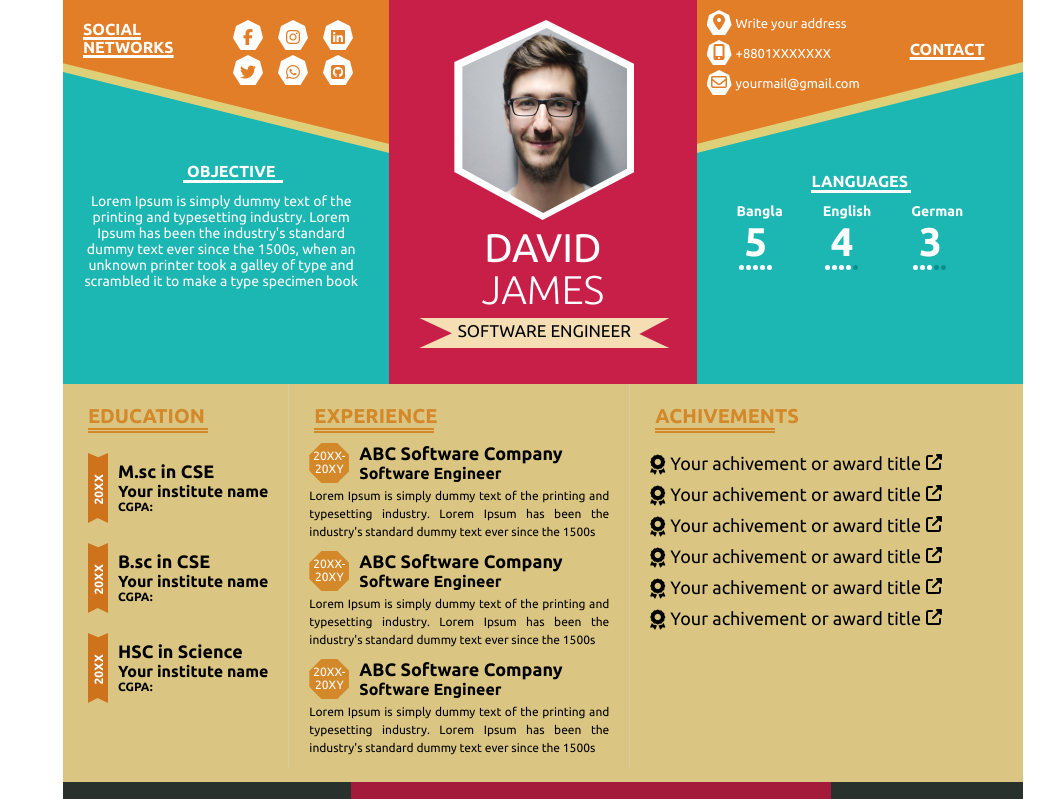
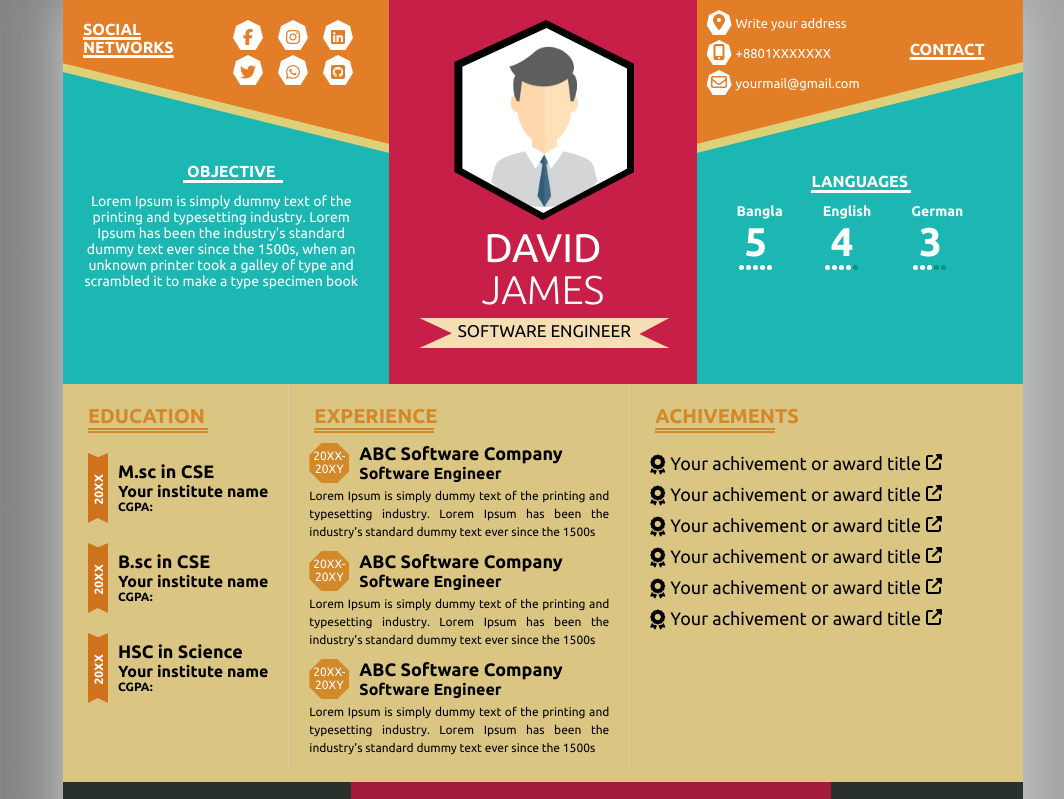
Before and after one commit to mohammadalihera/RESUME_13_N21, a plain HTML site: page index.html in a window 1280 px wide. Shown: the top 799 px of the page, without its empty margins (97-1161 px from the left). Drawn offline with Linux system fonts and the light colour scheme.

Commit message:
push resume13

```diff
--- a/index.html
+++ b/index.html
@@ -58,7 +58,7 @@
 			</div>
 			<div class="up-mid">
 				<div class="image">
-					<img src="pic.jpg" alt="">
+					<img src="pic.png" alt="">
 				</div>
 				<div class="name-1">DAVID</div>
 				<div class="name-2">JAMES</div>
--- a/styles.css
+++ b/styles.css
@@ -9,7 +9,7 @@
 }
 
 body{
-	background: linear-gradient(to right, #ffffff, #ffffff);
+	background: linear-gradient(to right, #838282, #a8a6a6);
 	margin: 0;
 	padding: 0;
 }
@@ -21,6 +21,8 @@ body{
 	background: rgb(255, 255, 255);
 	margin-left: auto;
 	margin-right:auto;
+	-webkit-box-shadow: 0 0 50px rgb(204, 208, 209);
+	box-shadow: 50 50 50px rgb(228, 225, 225);
 }
 
 .Upper{
@@ -122,7 +124,7 @@ body{
 .image{
 	height: 200px;
 	width: 180px;
-	background-color: white;
+	background-color: rgb(0, 0, 0);
 	margin-top: 20px;
 	margin-left: 65px;
 	clip-path: polygon(51% 0, 51% 0, 100% 22%, 100% 76%, 49% 100%, 0 76%, 0 21%);
```
